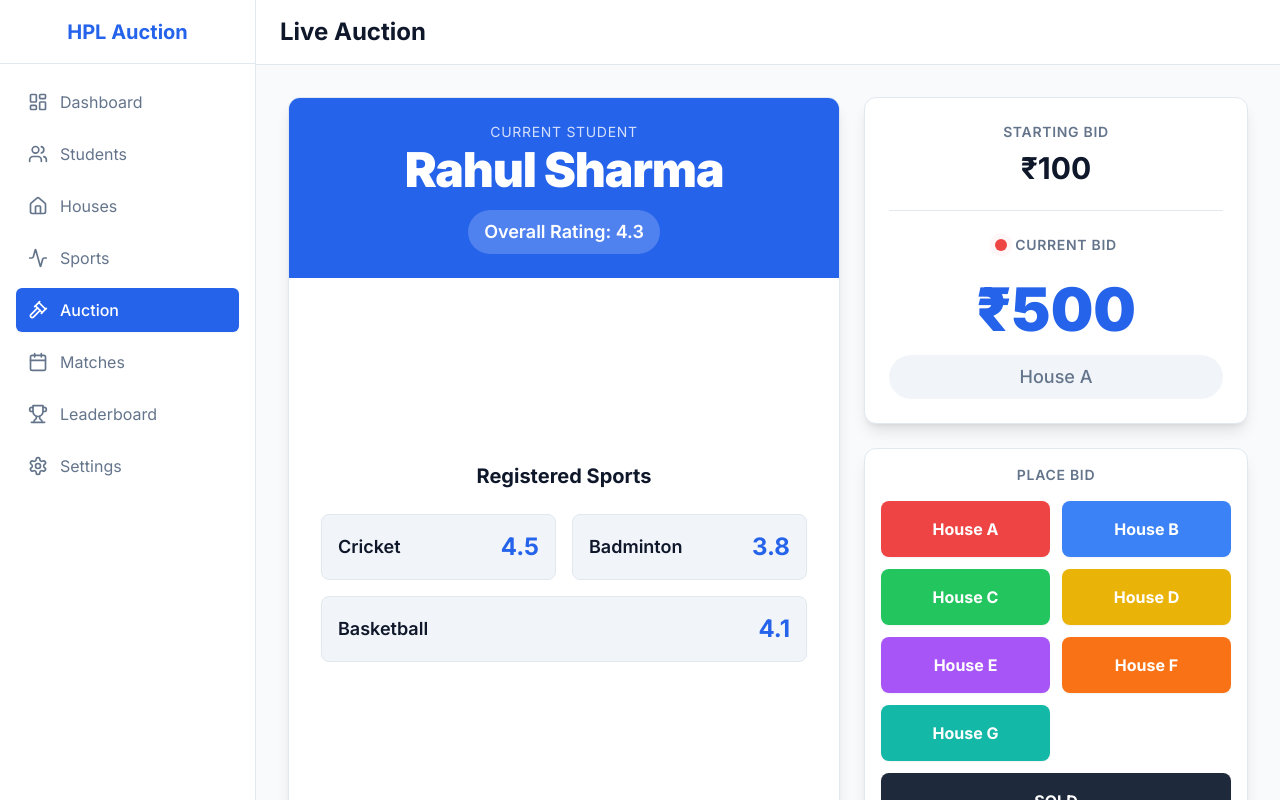
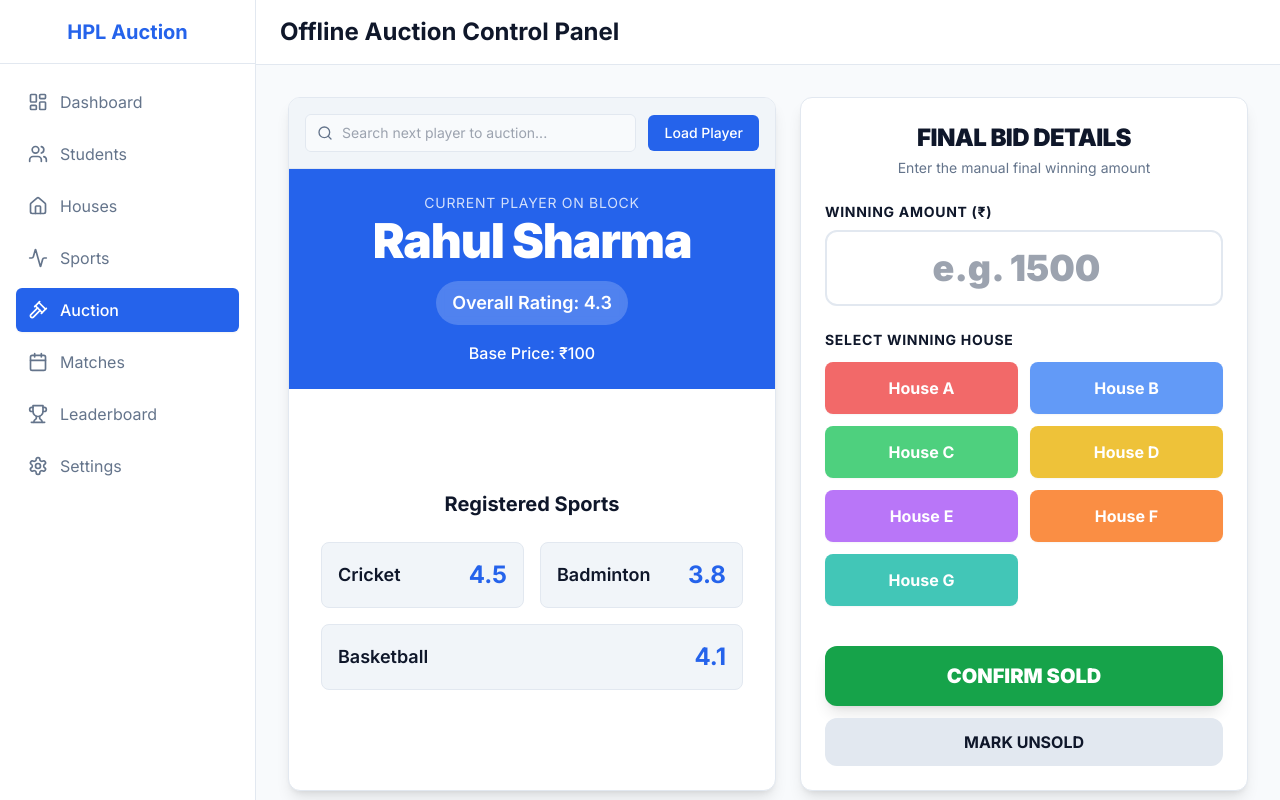
Before and after one commit to shahabhilash/hpl-auction, a Next.js app: page /auction in a window 1280 px wide. Built offline with nearby package versions, Linux system fonts and the light colour scheme.

Commit message:
feat: convert auction page to offline control panel

```diff
--- a/app/auction/page.tsx
+++ b/app/auction/page.tsx
@@ -1,29 +1,81 @@
+"use client";
+
+import { useState } from "react";
 import { PageHeader } from "@/components/PageHeader";
+import { Search } from "lucide-react"; // Might be useful for player search
 
 export default function Auction() {
+  const [bidAmount, setBidAmount] = useState<string>("");
+  const [selectedHouse, setSelectedHouse] = useState<string | null>(null);
+
   const houses = [
-    { id: "A", name: "House A", color: "bg-red-500", hoverColor: "hover:bg-red-600" },
-    { id: "B", name: "House B", color: "bg-blue-500", hoverColor: "hover:bg-blue-600" },
-    { id: "C", name: "House C", color: "bg-green-500", hoverColor: "hover:bg-green-600" },
-    { id: "D", name: "House D", color: "bg-yellow-500", hoverColor: "hover:bg-yellow-600" },
-    { id: "E", name: "House E", color: "bg-purple-500", hoverColor: "hover:bg-purple-600" },
-    { id: "F", name: "House F", color: "bg-orange-500", hoverColor: "hover:bg-orange-600" },
-    { id: "G", name: "House G", color: "bg-teal-500", hoverColor: "hover:bg-teal-600" },
+    { id: "A", name: "House A", baseColor: "bg-red-500", ringColor: "ring-red-500" },
+    { id: "B", name: "House B", baseColor: "bg-blue-500", ringColor: "ring-blue-500" },
+    { id: "C", name: "House C", baseColor: "bg-green-500", ringColor: "ring-green-500" },
+    { id: "D", name: "House D", baseColor: "bg-yellow-500", ringColor: "ring-yellow-500" },
+    { id: "E", name: "House E", baseColor: "bg-purple-500", ringColor: "ring-purple-500" },
+    { id: "F", name: "House F", baseColor: "bg-orange-500", ringColor: "ring-orange-500" },
+    { id: "G", name: "House G", baseColor: "bg-teal-500", ringColor: "ring-teal-500" },
   ];
+
+  const handleSold = () => {
+    if (!bidAmount || isNaN(Number(bidAmount)) || Number(bidAmount) <= 0) {
+      alert("Please enter a valid winning bid amount.");
+      return;
+    }
+    if (!selectedHouse) {
+      alert("Please select the winning house.");
+      return;
+    }
+
+    // In the future, this will connect to Supabase
+    // e.g. supabase.from('auction_purchases').insert({...})
+    const houseName = houses.find(h => h.id === selectedHouse)?.name;
+    console.log(`[SUPABASE MOCK] Player sold to ${houseName} for ₹${bidAmount}`);
+    alert(`Success! Player sold to ${houseName} for ₹${bidAmount}. Wallet deducted.`);
+
+    // Reset for next player
+    setBidAmount("");
+    setSelectedHouse(null);
+  };
+
+  const handleUnsold = () => {
+    if (confirm("Mark player as UNSOLD?")) {
+      console.log(`[SUPABASE MOCK] Player marked as unsold`);
+      setBidAmount("");
+      setSelectedHouse(null);
+    }
+  };
 
   return (
     <div className="flex flex-col h-full bg-slate-50 dark:bg-slate-900">
-      <PageHeader title="Live Auction" />
+      <PageHeader title="Offline Auction Control Panel" />
       <div className="p-4 md:p-8 flex-1 flex flex-col md:flex-row gap-6 max-w-7xl mx-auto w-full">
 
         {/* Left Column - Student Info */}
         <div className="flex-1 bg-card border border-border rounded-xl shadow-lg flex flex-col overflow-hidden">
+          {/* Mock Player Selection/Search area (for the offline auctioneer) */}
+          <div className="bg-muted p-4 border-b border-border flex items-center gap-3">
+             <div className="relative flex-1">
+               <Search className="absolute left-3 top-1/2 -translate-y-1/2 text-muted-foreground w-4 h-4" />
+               <input
+                 type="text"
+                 placeholder="Search next player to auction..."
+                 className="w-full pl-9 pr-4 py-2 rounded-md border border-border bg-background text-sm focus:outline-none focus:ring-2 focus:ring-primary/50"
+               />
+             </div>
+             <button className="bg-primary text-primary-foreground px-4 py-2 rounded-md text-sm font-medium hover:bg-primary/90 transition-colors">
+               Load Player
+             </button>
+          </div>
+
           <div className="bg-primary p-6 text-primary-foreground text-center">
-            <p className="text-sm uppercase tracking-wider mb-1 opacity-80">Current Student</p>
+            <p className="text-sm uppercase tracking-wider mb-1 opacity-80">Current Player on Block</p>
             <h2 className="text-4xl md:text-5xl font-black tracking-tight">Rahul Sharma</h2>
             <div className="mt-4 inline-block bg-white/20 px-4 py-2 rounded-full font-semibold text-lg backdrop-blur-sm">
               Overall Rating: 4.3
             </div>
+            <p className="mt-4 text-primary-foreground/80 font-medium">Base Price: ₹100</p>
           </div>
 
           <div className="p-6 md:p-8 flex-1 flex flex-col justify-center">
@@ -45,40 +97,65 @@ export default function Auction() {
           </div>
         </div>
 
-        {/* Right Column - Bidding Area */}
-        <div className="w-full md:w-96 flex flex-col gap-6">
-          <div className="bg-card border border-border rounded-xl shadow-lg p-6 text-center flex flex-col items-center justify-center">
-            <p className="text-muted-foreground uppercase tracking-wider text-sm font-semibold mb-2">Starting Bid</p>
-            <p className="text-3xl font-bold text-foreground">₹100</p>
-
-            <div className="w-full h-px bg-border my-6"></div>
-
-            <p className="text-muted-foreground uppercase tracking-wider text-sm font-semibold mb-2 flex items-center justify-center gap-2">
-              <span className="relative flex h-3 w-3">
-                <span className="animate-ping absolute inline-flex h-full w-full rounded-full bg-red-400 opacity-75"></span>
-                <span className="relative inline-flex rounded-full h-3 w-3 bg-red-500"></span>
-              </span>
-              Current Bid
-            </p>
-            <p className="text-6xl font-black text-primary my-4">₹500</p>
-            <p className="text-lg font-medium text-muted-foreground bg-muted px-4 py-2 rounded-full w-full">House A</p>
+        {/* Right Column - Offline Entry Area */}
+        <div className="w-full md:w-[28rem] flex flex-col gap-6">
+          <div className="bg-card border border-border rounded-xl shadow-lg p-6 flex flex-col gap-6">
+            <div className="text-center">
+              <h2 className="text-2xl font-black text-foreground uppercase tracking-tight">Final Bid Details</h2>
+              <p className="text-muted-foreground text-sm mt-1">Enter the manual final winning amount</p>
             </div>
 
-          <div className="bg-card border border-border rounded-xl shadow-lg p-4 flex-1">
-            <h3 className="text-sm uppercase tracking-wider font-semibold text-center mb-4 text-muted-foreground">Place Bid</h3>
+            {/* Amount Input */}
+            <div>
+              <label className="block text-sm font-bold text-foreground mb-2 uppercase tracking-wider">
+                Winning Amount (₹)
+              </label>
+              <input
+                type="number"
+                value={bidAmount}
+                onChange={(e) => setBidAmount(e.target.value)}
+                placeholder="e.g. 1500"
+                className="w-full text-4xl font-black text-center py-4 rounded-xl border-2 border-border focus:border-primary focus:ring-4 focus:ring-primary/20 transition-all bg-muted/50"
+              />
+            </div>
+
+            {/* House Selection */}
+            <div>
+              <label className="block text-sm font-bold text-foreground mb-3 uppercase tracking-wider">
+                Select Winning House
+              </label>
               <div className="grid grid-cols-2 gap-3">
                 {houses.map((house) => (
                   <button
                     key={house.id}
-                  className={`${house.color} ${house.hoverColor} text-white font-bold py-4 rounded-lg shadow-sm transition-all transform active:scale-95 focus:outline-none`}
+                    onClick={() => setSelectedHouse(house.id)}
+                    className={`
+                      ${house.baseColor} text-white font-bold py-3 rounded-lg shadow-sm transition-all transform active:scale-95 focus:outline-none border-2
+                      ${selectedHouse === house.id ? `ring-4 ${house.ringColor} ring-offset-2 ring-offset-background border-white scale-[1.02] shadow-md` : 'border-transparent opacity-80 hover:opacity-100'}
+                    `}
                   >
                     {house.name}
                   </button>
                 ))}
-              <button className="bg-slate-800 hover:bg-slate-900 text-white font-bold py-4 rounded-lg shadow-sm transition-all transform active:scale-95 focus:outline-none col-span-2">
-                SOLD
+              </div>
+            </div>
+
+            {/* Action Buttons */}
+            <div className="flex flex-col gap-3 mt-4">
+              <button
+                onClick={handleSold}
+                className="bg-green-600 hover:bg-green-700 text-white text-xl font-black py-4 rounded-xl shadow-lg transition-all transform active:scale-95"
+              >
+                CONFIRM SOLD
+              </button>
+              <button
+                onClick={handleUnsold}
+                className="bg-slate-200 hover:bg-slate-300 dark:bg-slate-800 dark:hover:bg-slate-700 text-foreground font-bold py-3 rounded-xl transition-all transform active:scale-95"
+              >
+                MARK UNSOLD
               </button>
             </div>
+
           </div>
         </div>
 
```
Lines whose indentation alone changed are shown as unchanged.
